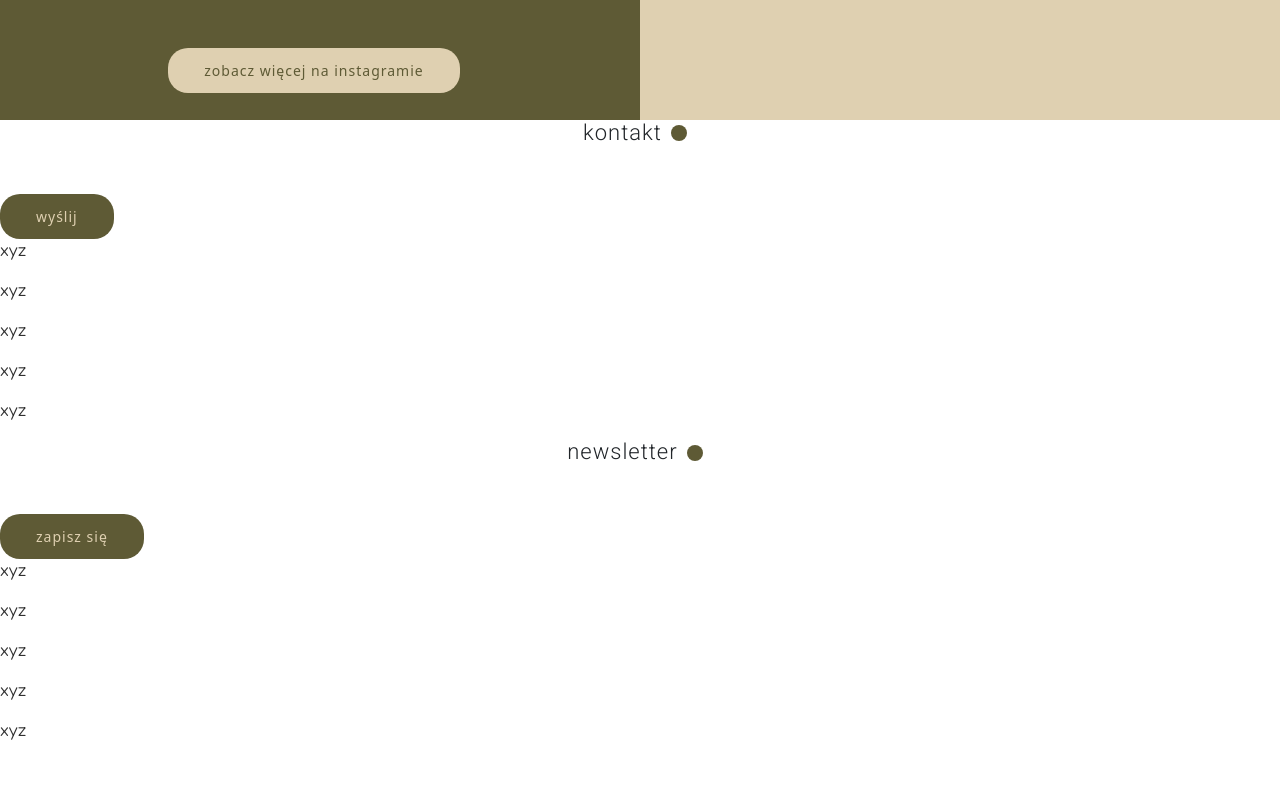
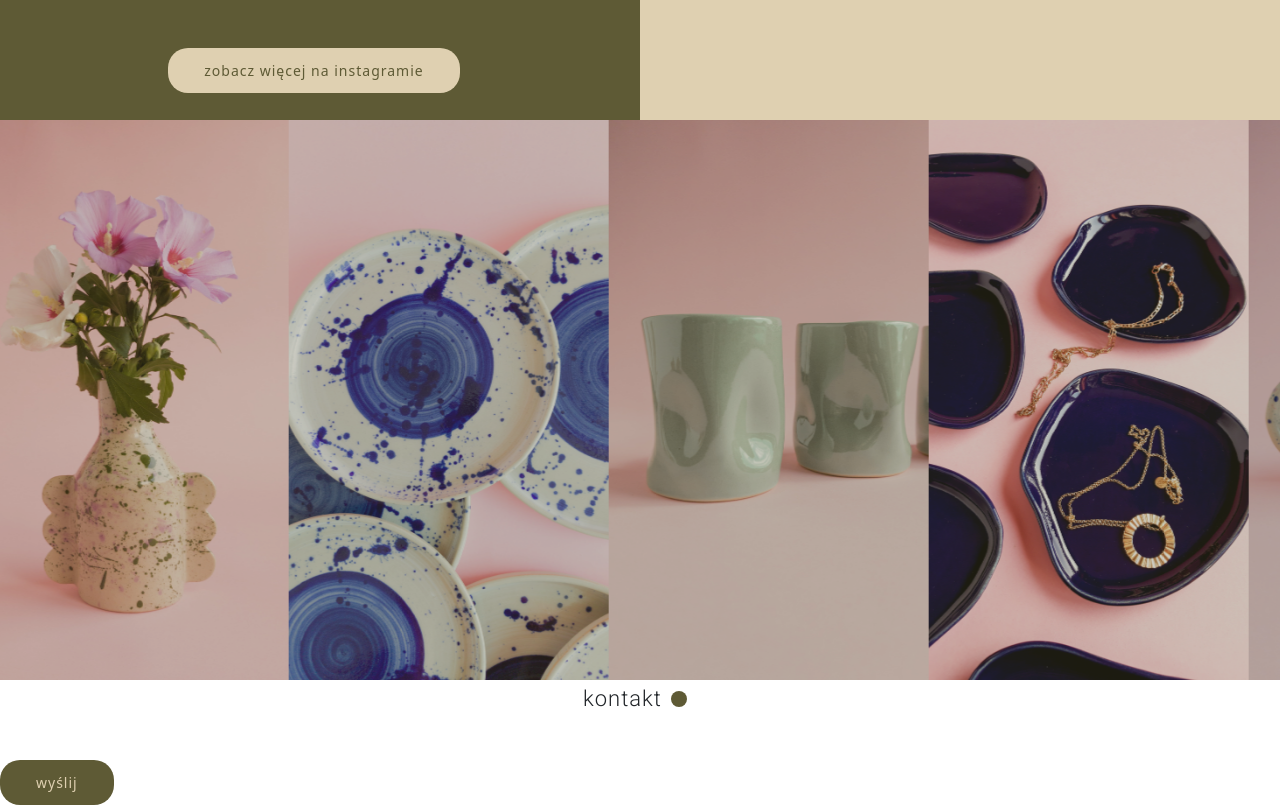
Before and after one commit to Ola-Cencora/KURZceramika-web-project, a React (Create React App) app: page / in a window 1280 px wide. Shown: the part 1720-2527 px from the top of the page. Before the commit the page ends 2479 px from the top, so only its background shows below. Built offline with nearby package versions, Linux system fonts and the light colour scheme.

Commit message:
Add slider to gallery

```diff
--- a/package.json
+++ b/package.json
@@ -16,7 +16,9 @@
     "react-dom": "^18.2.0",
     "react-router-dom": "6.15.0",
     "react-scripts": "5.0.1",
+    "react-slick": "^0.29.0",
     "sass": "1.65.1",
+    "slick-carousel": "^1.8.1",
     "web-vitals": "^2.1.4"
   },
   "scripts": {
--- a/src/components/common/Button/Button.module.scss
+++ b/src/components/common/Button/Button.module.scss
@@ -9,6 +9,7 @@
     text-transform: lowercase;
     padding: $base-size ($base-size * 3);
     border-radius: $radius;
+    z-index: 2;
 
     &:hover {
         color: $color-special;
--- /dev/null
+++ b/src/components/features/GallerySlider/GallerySlider.js
@@ -0,0 +1,85 @@
+import Slider from "react-slick";
+import styles from './GallerySlider.module.scss';
+
+const GallerySlider = () => {
+// strzałki, wydobyć scroll na górę
+    const settings = {
+        infinite: true,
+        speed: 5000,
+        slidesToShow: 4,
+        slidesToScroll: 0.5,
+        autoplay: true,
+        autoplaySpeed: -10,
+        cssEase: "linear",
+        pauseOnHover: true,
+        swipeToSlide: true,
+        responsive: [
+            {
+                breakpoint: 1025,
+                settings: {
+                    slidesToShow: 3
+                }
+            },
+            {
+                breakpoint: 769,
+                settings: {
+                    slidesToShow: 2
+                }
+            },
+            {
+                breakpoint: 576,
+                settings: {
+                    slidesToShow: 1
+                }
+            }
+        ]
+    };
+
+    return (
+        <Slider {...settings}>
+            <div className={styles.photo}><img src={`${process.env.PUBLIC_URL}/images/gallery/gallery-1.jpg`} alt="KURZ ceramika" className="w-100" /></div>
+            <div className={styles.photo}><img src={`${process.env.PUBLIC_URL}/images/gallery/gallery-2.jpg`} alt="KURZ ceramika" className="w-100" /></div>
+            <div className={styles.photo}><img src={`${process.env.PUBLIC_URL}/images/gallery/gallery-3.jpg`} alt="KURZ ceramika" className="w-100" /></div>
+            <div className={styles.photo}><img src={`${process.env.PUBLIC_URL}/images/gallery/gallery-4.jpg`} alt="KURZ ceramika" className="w-100" /></div>
+            <div className={styles.photo}><img src={`${process.env.PUBLIC_URL}/images/gallery/gallery-5.jpg`} alt="KURZ ceramika" className="w-100" /></div>
+            <div className={styles.photo}><img src={`${process.env.PUBLIC_URL}/images/gallery/gallery-6.jpg`} alt="KURZ ceramika" className="w-100" /></div>
+            <div className={styles.photo}><img src={`${process.env.PUBLIC_URL}/images/gallery/gallery-7.jpg`} alt="KURZ ceramika" className="w-100" /></div>
+            <div className={styles.photo}><img src={`${process.env.PUBLIC_URL}/images/gallery/gallery-8.jpg`} alt="KURZ ceramika" className="w-100" /></div>
+            <div className={styles.photo}><img src={`${process.env.PUBLIC_URL}/images/gallery/gallery-9.jpg`} alt="KURZ ceramika" className="w-100" /></div>
+            <div className={styles.photo}><img src={`${process.env.PUBLIC_URL}/images/gallery/gallery-10.jpg`} alt="KURZ ceramika" className="w-100" /></div>
+            <div className={styles.photo}><img src={`${process.env.PUBLIC_URL}/images/gallery/gallery-11.jpg`} alt="KURZ ceramika" className="w-100" /></div>
+            <div className={styles.photo}><img src={`${process.env.PUBLIC_URL}/images/gallery/gallery-12.jpg`} alt="KURZ ceramika" className="w-100" /></div>
+            <div className={styles.photo}><img src={`${process.env.PUBLIC_URL}/images/gallery/gallery-13.jpg`} alt="KURZ ceramika" className="w-100" /></div>
+            <div className={styles.photo}><img src={`${process.env.PUBLIC_URL}/images/gallery/gallery-14.jpg`} alt="KURZ ceramika" className="w-100" /></div>
+            <div className={styles.photo}><img src={`${process.env.PUBLIC_URL}/images/gallery/gallery-15.jpg`} alt="KURZ ceramika" className="w-100" /></div>
+            <div className={styles.photo}><img src={`${process.env.PUBLIC_URL}/images/gallery/gallery-16.jpg`} alt="KURZ ceramika" className="w-100" /></div>
+            <div className={styles.photo}><img src={`${process.env.PUBLIC_URL}/images/gallery/gallery-17.jpg`} alt="KURZ ceramika" className="w-100" /></div>
+            <div className={styles.photo}><img src={`${process.env.PUBLIC_URL}/images/gallery/gallery-18.jpg`} alt="KURZ ceramika" className="w-100" /></div>
+            <div className={styles.photo}><img src={`${process.env.PUBLIC_URL}/images/gallery/gallery-19.jpg`} alt="KURZ ceramika" className="w-100" /></div>
+            <div className={styles.photo}><img src={`${process.env.PUBLIC_URL}/images/gallery/gallery-20.jpg`} alt="KURZ ceramika" className="w-100" /></div>
+            <div className={styles.photo}><img src={`${process.env.PUBLIC_URL}/images/gallery/gallery-21.jpg`} alt="KURZ ceramika" className="w-100" /></div>
+            <div className={styles.photo}><img src={`${process.env.PUBLIC_URL}/images/gallery/gallery-22.jpg`} alt="KURZ ceramika" className="w-100" /></div>
+            <div className={styles.photo}><img src={`${process.env.PUBLIC_URL}/images/gallery/gallery-23.jpg`} alt="KURZ ceramika" className="w-100" /></div>
+            <div className={styles.photo}><img src={`${process.env.PUBLIC_URL}/images/gallery/gallery-24.jpg`} alt="KURZ ceramika" className="w-100" /></div>
+            <div className={styles.photo}><img src={`${process.env.PUBLIC_URL}/images/gallery/gallery-25.jpg`} alt="KURZ ceramika" className="w-100" /></div>
+            <div className={styles.photo}><img src={`${process.env.PUBLIC_URL}/images/gallery/gallery-26.jpg`} alt="KURZ ceramika" className="w-100" /></div>
+            <div className={styles.photo}><img src={`${process.env.PUBLIC_URL}/images/gallery/gallery-27.jpg`} alt="KURZ ceramika" className="w-100" /></div>
+            <div className={styles.photo}><img src={`${process.env.PUBLIC_URL}/images/gallery/gallery-28.jpg`} alt="KURZ ceramika" className="w-100" /></div>
+            <div className={styles.photo}><img src={`${process.env.PUBLIC_URL}/images/gallery/gallery-29.jpg`} alt="KURZ ceramika" className="w-100" /></div>
+            <div className={styles.photo}><img src={`${process.env.PUBLIC_URL}/images/gallery/gallery-30.jpg`} alt="KURZ ceramika" className="w-100" /></div>
+            <div className={styles.photo}><img src={`${process.env.PUBLIC_URL}/images/gallery/gallery-31.jpg`} alt="KURZ ceramika" className="w-100" /></div>
+            <div className={styles.photo}><img src={`${process.env.PUBLIC_URL}/images/gallery/gallery-32.jpg`} alt="KURZ ceramika" className="w-100" /></div>
+            <div className={styles.photo}><img src={`${process.env.PUBLIC_URL}/images/gallery/gallery-33.jpg`} alt="KURZ ceramika" className="w-100" /></div>
+            <div className={styles.photo}><img src={`${process.env.PUBLIC_URL}/images/gallery/gallery-34.jpg`} alt="KURZ ceramika" className="w-100" /></div>
+            <div className={styles.photo}><img src={`${process.env.PUBLIC_URL}/images/gallery/gallery-35.jpg`} alt="KURZ ceramika" className="w-100" /></div>
+            <div className={styles.photo}><img src={`${process.env.PUBLIC_URL}/images/gallery/gallery-36.jpg`} alt="KURZ ceramika" className="w-100" /></div>
+            <div className={styles.photo}><img src={`${process.env.PUBLIC_URL}/images/gallery/gallery-37.jpg`} alt="KURZ ceramika" className="w-100" /></div>
+            <div className={styles.photo}><img src={`${process.env.PUBLIC_URL}/images/gallery/gallery-38.jpg`} alt="KURZ ceramika" className="w-100" /></div>
+            <div className={styles.photo}><img src={`${process.env.PUBLIC_URL}/images/gallery/gallery-39.jpg`} alt="KURZ ceramika" className="w-100" /></div>
+            <div className={styles.photo}><img src={`${process.env.PUBLIC_URL}/images/gallery/gallery-40.jpg`} alt="KURZ ceramika" className="w-100" /></div>
+            <div className={styles.photo}><img src={`${process.env.PUBLIC_URL}/images/gallery/gallery-41.jpg`} alt="KURZ ceramika" className="w-100" /></div>
+        </Slider>
+    );
+};
+
+export default GallerySlider;
--- /dev/null
+++ b/src/components/features/GallerySlider/GallerySlider.module.scss
@@ -0,0 +1,25 @@
+@import "../../../styles/settings.scss";
+
+.photo {
+    position: relative;
+
+    &::after {
+        content: "";
+        background-color: $color-main;
+        position: absolute;
+        height: 100%;
+        width: 100%;
+        opacity: 0.3;
+        top: 0;
+    }
+
+    &:hover::after {
+        opacity: 0;
+    }
+
+    img {
+        height: 70vh;
+        width: auto;
+        object-fit: cover;
+    }
+}
--- a/src/components/pages/Gallery/Gallery.js
+++ b/src/components/pages/Gallery/Gallery.js
@@ -1,4 +1,5 @@
 import Button from "../../common/Button/Button";
+import GallerySlider from "../../features/GallerySlider/GallerySlider";
 import { Row, Col } from "react-bootstrap";
 import clsx from "clsx";
 import styles from './Gallery.module.scss'
@@ -12,6 +13,7 @@ const Gallery = () => {
                 </Col>
                 <Col lg={6} xs={12} className={clsx(styles.right, 'd-none d-lg-block order-2')}></Col>
             </Row>
+            <GallerySlider />
         </div>
     );
 };
--- a/src/index.js
+++ b/src/index.js
@@ -3,6 +3,8 @@ import ReactDOM from 'react-dom/client';
 import App from './App';
 import './styles/global.scss';
 import 'bootstrap/dist/css/bootstrap.min.css';
+import "slick-carousel/slick/slick.css";
+import "slick-carousel/slick/slick-theme.css";
 
 const root = ReactDOM.createRoot(document.getElementById('root'));
 root.render(
```
Also changed, not shown: 2 other files (tests, documents, lock files or other folders).
